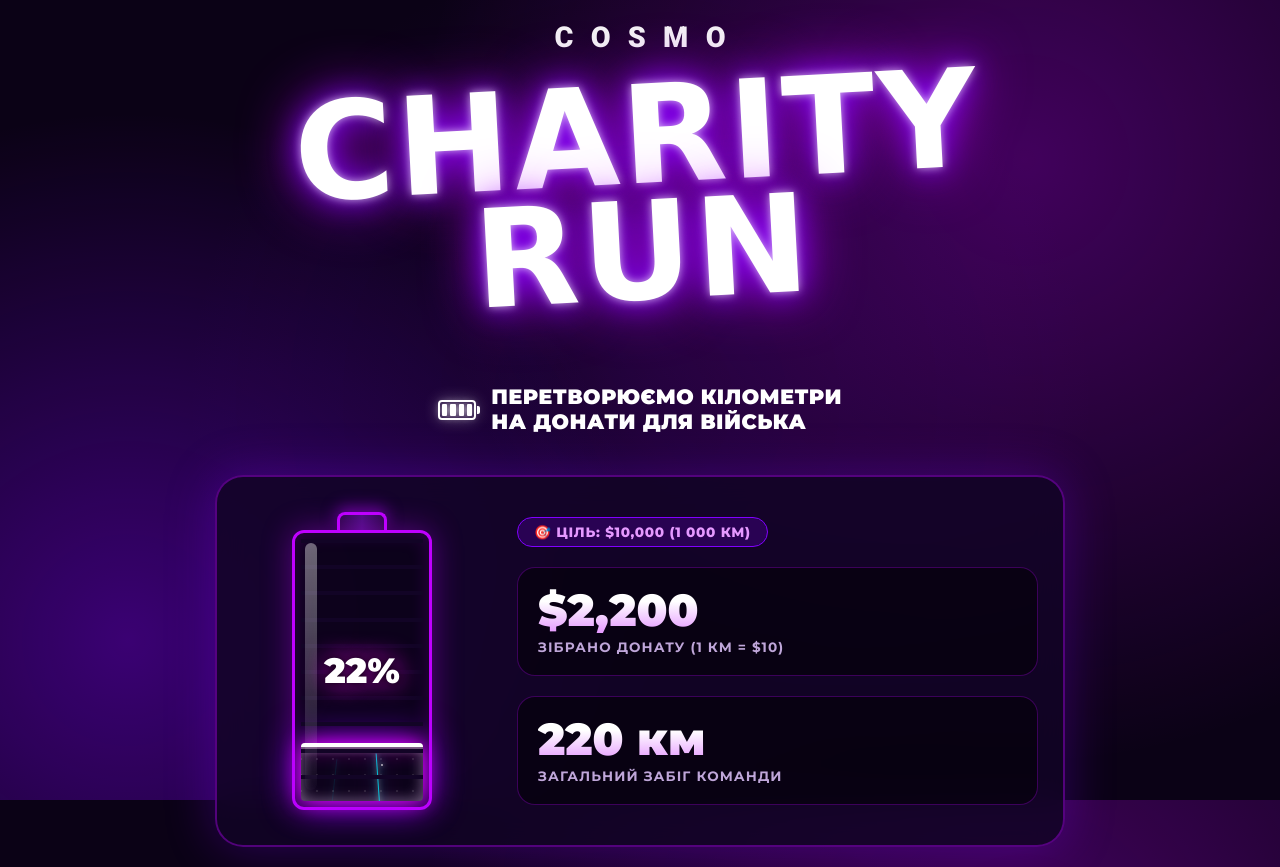
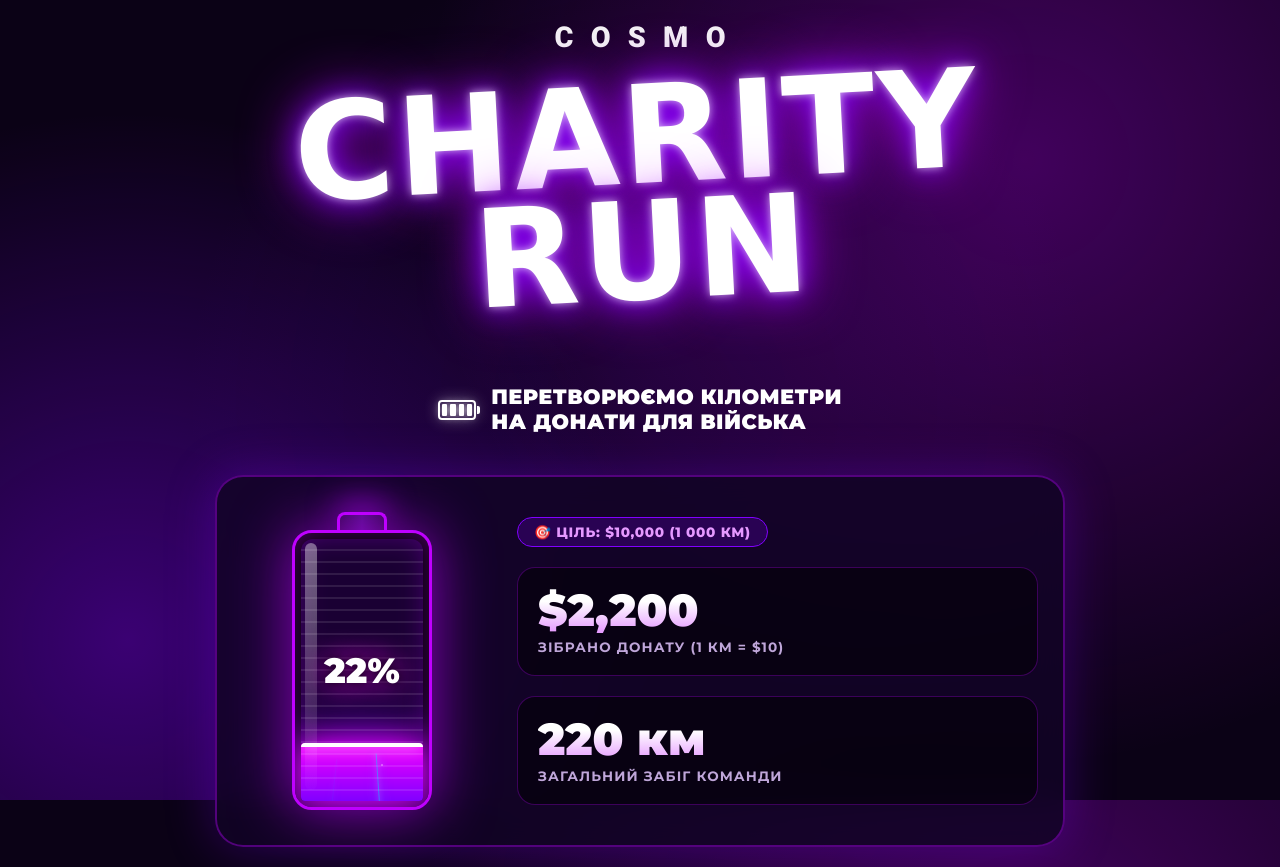
Before and after one commit to daria-black/cosmocharity, a plain HTML site: page index.html in a window 1280 px wide. Drawn offline with Linux system fonts and the light colour scheme; no server answers; a web font is replaced by a local one.

Commit message:
Enhance neon battery styles and effects
Updated styles for the neon battery component, enhancing glow effects and adjusting colors for better visibility. Added a new unfilled area glow and modified the battery level gradient.

```diff
--- a/index.html
+++ b/index.html
@@ -15,7 +15,7 @@
       --accent-purple: #8100ff; /* Світло-фіолетовий/неоновий (блискавки) */
       --neon-glow: #bf00ff;
       --card-bg: rgba(18, 4, 38, 0.85);
-      --card-bg-solid: #120426; /* Солідний колір для проміжків батареї */
+      --card-bg-solid: #000000; /* Насичений чорний для проміжків батареї */
       --border-glow: rgba(180, 0, 255, 0.4);
       --energy-blue: #00e5ff; /* Колір для енергії */
       --neon-magenta: #f500ff; /* Яскравий неоново-фіолетовий */
@@ -162,7 +162,7 @@
       }
     }
 
-    /* НЕОНОВА БАТАРЕЙКА */
+    /* НЕОНОВА БАТАРЕЙКА (ОНОВЛЕНО ДЛЯ ІНТЕНСИВНОГО СВІТІННЯ) */
     .battery-wrapper {
       display: flex;
       flex-direction: column;
@@ -170,7 +170,7 @@
       position: relative;
     }
 
-    /* Контакт на верхній частині батарейки (плюс) */
+    /* Контакт на верхній частині батарейки (плюс) (ОНОВЛЕНО) */
     .battery-nub {
       width: 50px;
       height: 18px;
@@ -178,50 +178,63 @@
       border: 3px solid var(--neon-glow);
       border-bottom: none;
       border-radius: 8px 8px 0 0;
-      box-shadow: 0 -5px 15px rgba(180, 0, 255, 0.5);
+      /* Інтенсивніше світіння */
+      box-shadow: 0 -10px 30px rgba(180, 0, 255, 0.7);
       z-index: 2;
     }
 
-    /* Основний корпус батарейки */
+    /* Основний корпус батарейки (ОНОВЛЕНО) */
     .battery-body {
       position: relative;
       width: 140px;
       height: 280px;
-      background: rgba(10, 2, 20, 0.7);
+      background: var(--card-bg-solid); /* Повністю чорний фон */
       border: 3px solid var(--neon-glow);
-      border-radius: 12px;
+      border-radius: 20px; /* Збільшений радіус */
+      /* Інтенсивніше зовнішнє та внутрішнє світіння */
       box-shadow:
-        0 0 30px rgba(191, 0, 255, 0.4),
-        inset 0 0 20px rgba(191, 0, 255, 0.2);
+        0 0 60px rgba(191, 0, 255, 0.7),
+        inset 0 0 30px rgba(191, 0, 255, 0.4);
       padding: 6px;
       display: flex;
       flex-direction: column;
       justify-content: flex-end; /* Заряд росте знизу вверх */
       z-index: 3;
+      overflow: hidden; /* Щоб світіння заповнення не виходило за межі */
     }
 
-    /* ==========================================
-       НЕОНОВО-ФІОЛЕТОВИЙ ПРОГРЕС БАТАРЕЙКИ
-       ========================================== */
+    /* Напівпрозорий фіолетовий фон для незаповненої області (НОВИЙ) */
+    .battery-unfilled-area-glow {
+      position: absolute;
+      top: 6px;
+      left: 6px;
+      right: 6px;
+      bottom: 6px;
+      background-color: rgba(129, 0, 255, 0.2); /* Напівпрозорий фіолетовий */
+      border-radius: 12px; /* Трохи менший, ніж у корпусу */
+      z-index: 1;
+      pointer-events: none;
+    }
+
+    /* Рівень заповнення (ОНОВЛЕНО ГРАДІЄНТ ТА СВІТІННЯ) */
     .battery-level {
       width: 100%;
       height: 0%; /* Оновлюється через JS */
-      background: linear-gradient(180deg, var(--neon-magenta) 0%, var(--accent-purple) 50%, #300066 100%);
+      /* Градієнт: фіолетовий знизу, рожевий зверху */
+      background: linear-gradient(to top, #8100ff 0%, #f500ff 100%);
       transition: height 1.5s cubic-bezier(0.25, 1, 0.5, 1);
+      /* Інтенсивніше неонове світіння */
       box-shadow:
-        0 0 20px var(--neon-magenta),
-        0 0 40px var(--accent-purple),
-        inset 0 0 15px rgba(255, 255, 255, 0.4);
+        0 0 30px var(--neon-magenta),
+        0 0 60px var(--accent-purple);
       border-radius: 4px;
       position: relative;
       overflow: hidden;
-      /* Мерехтливий неоновий пил */
-      background-image: radial-gradient(circle at 50% 50%, rgba(255, 255, 255, 0.1) 1px, transparent 1px);
-      background-size: 16px 16px;
-      animation: static-noise 2s infinite linear;
+      z-index: 2;
+      /* Видалено ефекти статичного шуму та мерехтливого пилу */
     }
 
-    /* Верхня неонова крайка рівня заряду */
+    /* Верхня неонова крайка рівня заряду (ОНОВЛЕНО СВІТІННЯ) */
     .battery-level::before {
       content: '';
       position: absolute;
@@ -230,29 +243,34 @@
       width: 100%;
       height: 4px;
       background: #ffffff;
-      box-shadow: 0 0 10px #ffffff, 0 0 20px var(--neon-magenta);
+      /* Яскравіше світіння */
+      box-shadow: 0 0 15px #ffffff, 0 0 30px var(--neon-magenta);
       z-index: 2;
     }
 
-    /* Сітка поділок (10 сегментів) */
-    .battery-overlay {
+    /* Накладання горизонтальних ліній відблисків (НОВИЙ, НАЛАШТОВАНО) */
+    .battery-glare-horizontal-overlay {
       position: absolute;
       top: 6px;
       left: 6px;
       right: 6px;
       bottom: 6px;
-      z-index: 4;
+      z-index: 3;
       pointer-events: none;
+      /* Створення горизонтальних проміжків, як на скріншоті */
       background: repeating-linear-gradient(
         to top,
         transparent,
-        transparent calc(10% - 4px),
-        var(--card-bg-solid) calc(10% - 4px),
-        var(--card-bg-solid) 10%
+        transparent 10px,
+        rgba(255,255,255,0.1) 10px,
+        rgba(255,255,255,0.1) 12px
       );
+      border-radius: 12px;
     }
 
-    /* Відблиск на склі батарейки */
+    /* Видалено .battery-overlay */
+
+    /* Відблиск скла (ОНОВЛЕНО ПОЗИЦІОНУВАННЯ) */
     .battery-body::after {
       content: '';
       position: absolute;
@@ -263,22 +281,24 @@
       background: linear-gradient(180deg, rgba(255,255,255,0.4) 0%, rgba(255,255,255,0.02) 100%);
       border-radius: 8px;
       pointer-events: none;
-      z-index: 5;
+      z-index: 4; /* Поверх заповнення та ліній */
     }
 
+    /* Текст відсотків (ОНОВЛЕНО ЖИРНІСТЬ ТА СВІТІННЯ) */
     .battery-percent {
       position: absolute;
       top: 50%;
       left: 50%;
       transform: translate(-50%, -50%);
       font-size: 2.2rem;
-      font-weight: 900;
+      font-weight: 900; /* Максимальна жирність */
       color: #ffffff;
-      text-shadow: 0 0 10px #000, 0 0 25px var(--neon-magenta);
-      z-index: 6;
+      /* Інтенсивніше та яскравіше неонове світіння тексту */
+      text-shadow: 0 0 10px rgba(0, 0, 0, 0.8), 0 0 30px var(--neon-magenta);
+      z-index: 5; /* Найвищий пріоритет */
     }
 
-    /* Ефекти енергії (блискавки та іскри) */
+    /* Ефекти енергії (блискавки та іскри) (ЗБЕРЕЖЕНО ЯК ЕФЕКТ ЕНЕРГІЇ) */
     .energy-surge {
       position: absolute;
       width: 100%;
@@ -286,6 +306,7 @@
       top: 0;
       left: 0;
       pointer-events: none;
+      opacity: 0.6; /* Легка напівпрозорість */
     }
 
     .lightning-streak {
@@ -404,11 +425,17 @@
 
   <div class="dashboard-card">
 
+    <!-- ОНОВЛЕНА НЕОНОВА БАТАРЕЙКА -->
     <div class="battery-wrapper">
       <div class="battery-nub"></div>
       <div class="battery-body">
 
+        <!-- Напівпрозорий фіолетовий фон для незаповненої області -->
+        <div class="battery-unfilled-area-glow"></div>
+
+        <!-- Рівень заповнення -->
         <div class="battery-level" id="battery-level">
+          <!-- Ефекти енергії (блискавки залишаться як тонкі енергетичні розряди) -->
           <div class="energy-surge">
             <div class="lightning-streak" style="width: 1px; height: 100px; top: 10%; left: 25%; transform: rotate(15deg);"></div>
             <div class="lightning-streak" style="width: 0.8px; height: 120px; top: 25%; left: 65%; transform: rotate(-10deg); animation-delay: 0.2s;"></div>
@@ -419,8 +446,10 @@
           </div>
         </div>
 
-        <div class="battery-overlay"></div>
+        <!-- Накладання горизонтальних ліній відблисків -->
+        <div class="battery-glare-horizontal-overlay"></div>
 
+        <!-- Текст відсотків -->
         <div class="battery-percent" id="battery-percent">0%</div>
       </div>
     </div>
@@ -494,6 +523,8 @@
     function renderData(km) {
       const usd = km * KM_RATE;
       const targetUsd = GOAL_KM * KM_RATE;
+
+      // ЗМІНЕНО ТУТ: Math.round замінено на Math.floor для округлення в меншу сторону
       const percent = Math.min(Math.floor((km / GOAL_KM) * 100), 100);
 
       document.getElementById('target-km').innerText = GOAL_KM.toLocaleString('uk-UA');
```
